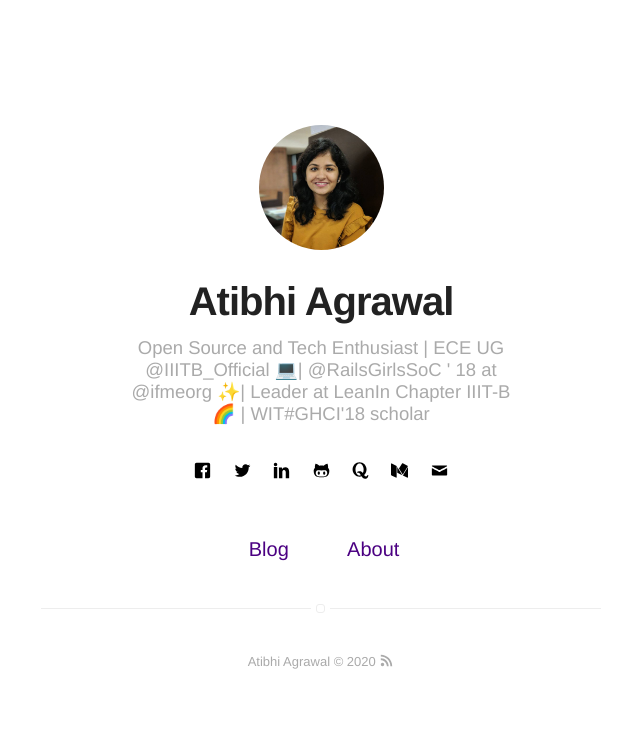
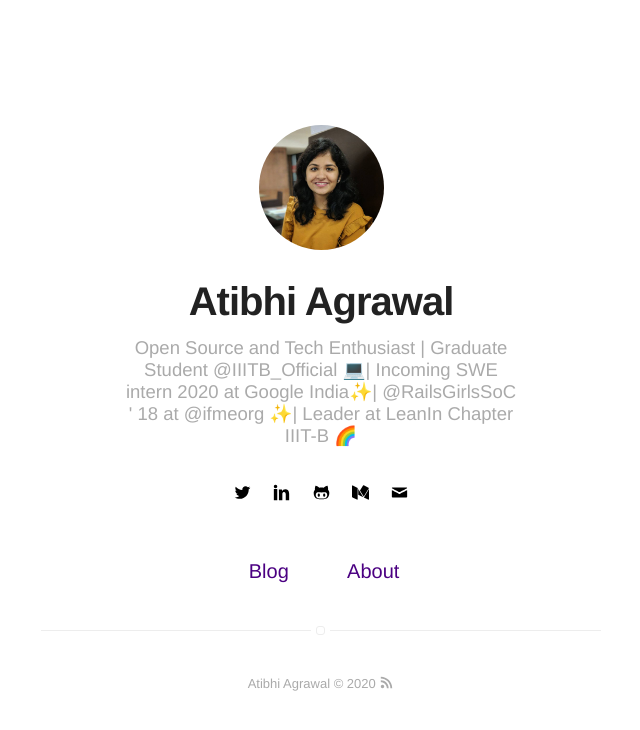
Before and after one commit to asquare14/aSquare14.github.io, a Jekyll site: the page built from index.html, in a window 1280 px wide. Shown: the top 730 px of the page, without its empty margins (319-959 px from the left). Built offline with Jekyll 4.4.1, drawn with Linux system fonts in a browser that asks for light colours.

Commit message:
Add Personal Blog

```diff
--- a/_config.yml
+++ b/_config.yml
@@ -1,6 +1,6 @@
 # main text of home
 name: Atibhi Agrawal
-bio: Open Source and Tech Enthusiast | ECE UG @IIITB_Official 💻| @RailsGirlsSoC ' 18 at @ifmeorg ✨| Leader at LeanIn Chapter IIIT-B 🌈 | WIT#GHCI'18 scholar
+bio: Open Source and Tech Enthusiast | Graduate Student @IIITB_Official 💻| Incoming SWE intern 2020 at Google India✨| @RailsGirlsSoC ' 18 at @ifmeorg ✨| Leader at LeanIn Chapter IIIT-B 🌈
 
 # twitter summary info
 description: A blog about technology and stuff related
@@ -34,7 +34,7 @@
   #categories: [blog, project] # only show disqus for posts that have these categories
 
 # if you don't have any of social below, comment the line
-facebook: /profile.php?id=100001061927041
+# facebook: /profile.php?id=100001061927041
 twitter: /atibhi_a
 # google: mygoogle
 # instagram: myinstagram
@@ -45,12 +45,12 @@
 github: aSquare14
 # lastfm: mylastfm
 # stackoverflow: 7044681/mystackoverflow
-quora: Atibhi-Agrawal
+# quora: Atibhi-Agrawal
 # reddit: username
 medium: atibhiagrawal
 # vimeo: myvimeo
 # lanyrd: mylanyrd
-email: Atibhi.Agrawal@iiitb.org
+email: atibhi.a@gmail.com
 
 authors:
     johndoe:
--- a/_includes/nav.html
+++ b/_includes/nav.html
@@ -9,7 +9,7 @@
         {% if site.blog == true %}
             {% if page.title != "Blog" %}
                 <li class="item">
-                    <a class="link" href="https://medium.com/@atibhiagrawal">Blog</a>
+                    <a class="link" href="{{ site.url }}/blog">Blog</a>
                 </li>
             {% endif %}
         {% endif %}
```
Also changed, not shown: 10 other files.
